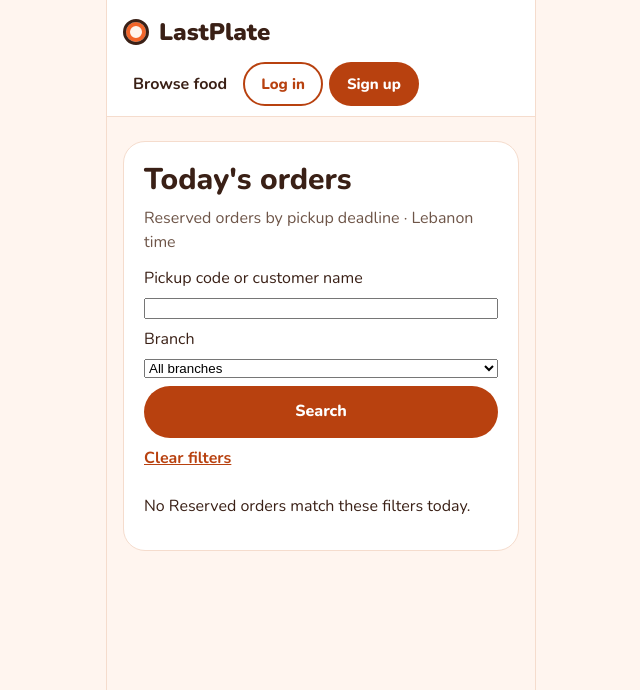
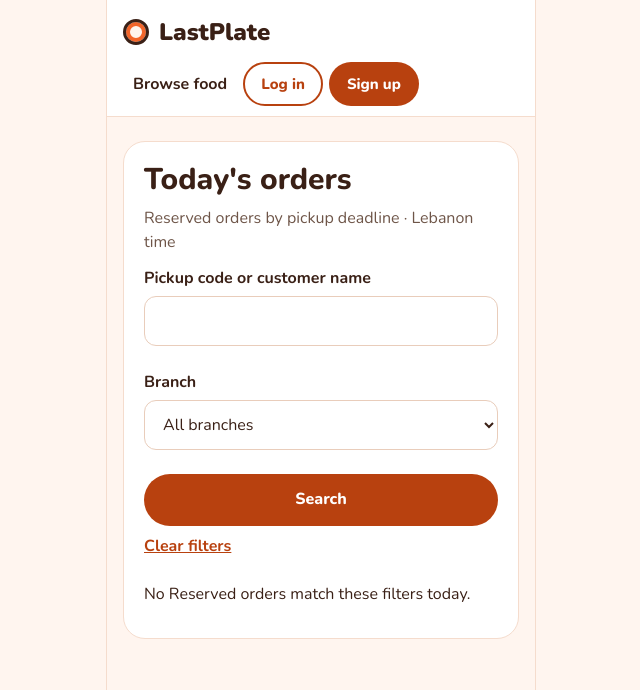
Before and after one commit to Alex-Dekermenjian/lastplate, a Django app: template web/frontend/templates/frontend/today_orders.html in a window 1280 px wide. Shown: the top 690 px of the page, without its empty margins (319-959 px from the left). Run offline with Django 5.2, Linux system fonts and the light colour scheme; the template is opened without the code that fills it, so the values that code supplies are empty; parts of the project's set-up code (start-up, migrations or seed data) failed here and were passed over.

Commit message:
LP-42: Match Today's Orders form styling

```diff
--- a/web/frontend/templates/frontend/today_orders.html
+++ b/web/frontend/templates/frontend/today_orders.html
@@ -6,13 +6,17 @@
   <h1>Today's orders</h1>
   <p class="muted">Reserved orders by pickup deadline · Lebanon time</p>
   <form method="get" class="orders-filters">
+    <div class="field">
       <label for="order-search">Pickup code or customer name</label>
       <input id="order-search" name="q" value="{{ query }}" type="search" maxlength="150">
+    </div>
+    <div class="field">
       <label for="order-branch">Branch</label>
       <select id="order-branch" name="branch_id">
         <option value="">All branches</option>
         {% for branch in branches %}<option value="{{ branch.id }}"{% if selected_branch == branch.id|stringformat:"s" %} selected{% endif %}>{{ branch.name }}</option>{% endfor %}
       </select>
+    </div>
     <button type="submit" class="button button--primary">Search</button>
     <a href="{% url 'today-orders' %}">Clear filters</a>
   </form>
```
Lines whose indentation alone changed are shown as unchanged.
